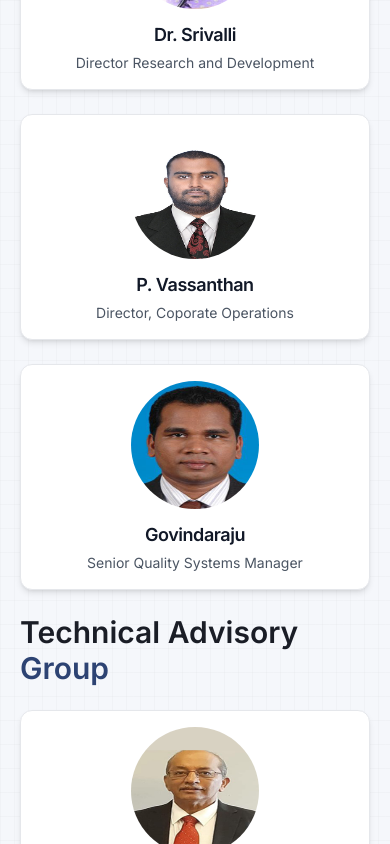
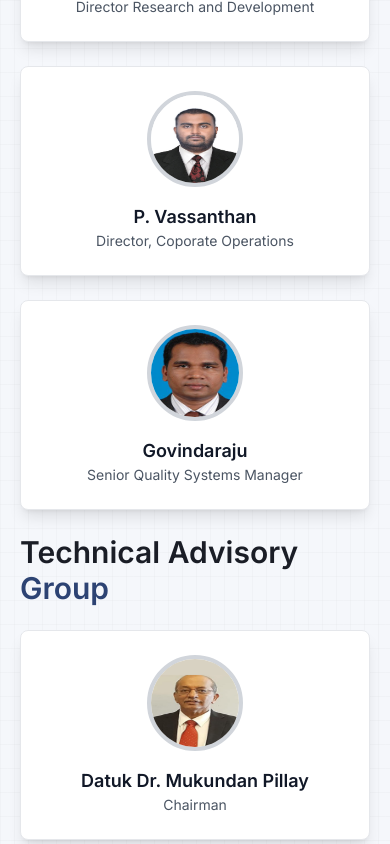
Before and after one commit to sai-ram-kaushik/byon-biomedic-website, a React (Vite) app: page /team in a window 390 px wide. Shown: the part 840-1684 px from the top of the page. Built offline with nearby package versions, Linux system fonts and the light colour scheme.

Commit message:
tems update

```diff
--- a/src/pages/Team.jsx
+++ b/src/pages/Team.jsx
@@ -1,24 +1,13 @@
-import React, { useState, useEffect } from "react";
+import React, { useState } from "react";
 import TransitionEffect from "../utils/TransitionEffect";
 import { motion } from "framer-motion";
 
 const Team = ({ about }) => {
    const { teamMembersPartOne, teamMembersPartSecond, advisoryGroupPartOne, advisoryGroupPartSecond } = about;
    const [selectedMember, setSelectedMember] = useState(null);
-   const [scrollTriggered, setScrollTriggered] = useState(false);
 
    const teamMembers = [...teamMembersPartOne, ...teamMembersPartSecond];
    const advisoryMembers = [...advisoryGroupPartOne, ...advisoryGroupPartSecond];
-
-   useEffect(() => {
-      if (!scrollTriggered) {
-         const timer = setTimeout(() => {
-            document.getElementById("technical-advisory-group").scrollIntoView({ behavior: "smooth" });
-            setScrollTriggered(true);
-         }, 1000);
-         return () => clearTimeout(timer);
-      }
-   }, [scrollTriggered]);
 
    const fadeIn = {
       hidden: { opacity: 0, y: 20 },
@@ -36,15 +25,15 @@ const Team = ({ about }) => {
             </h3>
          </motion.div>
 
-         <motion.div className="grid grid-cols-1 md:grid-cols-2 lg:grid-cols-4 gap-6" variants={fadeIn}>
+         <motion.div className="grid grid-cols-1 md:grid-cols-2 lg:grid-cols-3 gap-6" variants={fadeIn}>
             {teamMembers.map((member, idx) => (
                <motion.div
                   key={idx}
-                  className="text-center bg-white p-4 rounded-xl shadow-md hover:shadow-lg cursor-pointer transform transition-transform duration-300 hover:scale-105 border border-gray-200 backdrop-blur-md"
+                  className="text-center bg-white p-6 rounded-lg shadow-lg hover:shadow-xl cursor-pointer transform transition-transform duration-300 hover:scale-105 border border-gray-200 backdrop-blur-md flex flex-col items-center"
                   onClick={() => setSelectedMember(member)}
                   whileHover={{ scale: 1.05 }}>
-                  <img className="mx-auto mb-3 w-32 h-32 rounded-full transition-transform" src={member.imageUrl} alt={member.name} />
-                  <h3 className="mb-1 text-lg font-bold tracking-tight text-gray-900">{member.name}</h3>
+                  <img className="mb-4 w-24 h-24 rounded-full border-4 border-gray-300" src={member.imageUrl} alt={member.name} />
+                  <h3 className="text-lg font-semibold text-gray-900">{member.name}</h3>
                   <p className="text-sm text-gray-600">{member.designation}</p>
                </motion.div>
             ))}
@@ -57,15 +46,15 @@ const Team = ({ about }) => {
             </h3>
          </motion.div>
 
-         <motion.div className="grid grid-cols-1 md:grid-cols-2 lg:grid-cols-4 gap-6" variants={fadeIn}>
+         <motion.div className="grid grid-cols-1 md:grid-cols-2 lg:grid-cols-3 gap-6" variants={fadeIn}>
             {advisoryMembers.map((member, idx) => (
                <motion.div
                   key={idx}
-                  className="text-center bg-white p-4 rounded-xl shadow-md hover:shadow-lg cursor-pointer transform transition-transform duration-300 hover:scale-105 border border-gray-200 backdrop-blur-md"
+                  className="text-center bg-white p-6 rounded-lg shadow-lg hover:shadow-xl cursor-pointer transform transition-transform duration-300 hover:scale-105 border border-gray-200 backdrop-blur-md flex flex-col items-center"
                   onClick={() => setSelectedMember(member)}
                   whileHover={{ scale: 1.05 }}>
-                  <img className="mx-auto mb-3 w-32 h-32 rounded-full transition-transform" src={member.imageUrl} alt={member.name} />
-                  <h3 className="mb-1 text-lg font-bold tracking-tight text-gray-900">{member.name}</h3>
+                  <img className="mb-4 w-24 h-24 rounded-full border-4 border-gray-300" src={member.imageUrl} alt={member.name} />
+                  <h3 className="text-lg font-semibold text-gray-900">{member.name}</h3>
                   <p className="text-sm text-gray-600">{member.designation}</p>
                </motion.div>
             ))}
@@ -76,7 +65,7 @@ const Team = ({ about }) => {
             <div className="fixed inset-0 flex items-center justify-center bg-black bg-opacity-50">
                <div className="bg-white p-6 rounded-lg max-w-md relative">
                   <button className="absolute top-2 right-2 text-gray-500 hover:text-gray-800" onClick={() => setSelectedMember(null)}>✖</button>
-                  <img className="w-28 h-28 mx-auto rounded-full" src={selectedMember.imageUrl} alt={selectedMember.name} />
+                  <img className="w-28 h-28 mx-auto rounded-full border-4 border-gray-300" src={selectedMember.imageUrl} alt={selectedMember.name} />
                   <h2 className="text-lg font-bold mt-2">{selectedMember.name}</h2>
                   <p className="text-gray-700 text-sm">{selectedMember.designation}</p>
                   <p className="mt-2 text-sm">{selectedMember.bio}</p>
```
